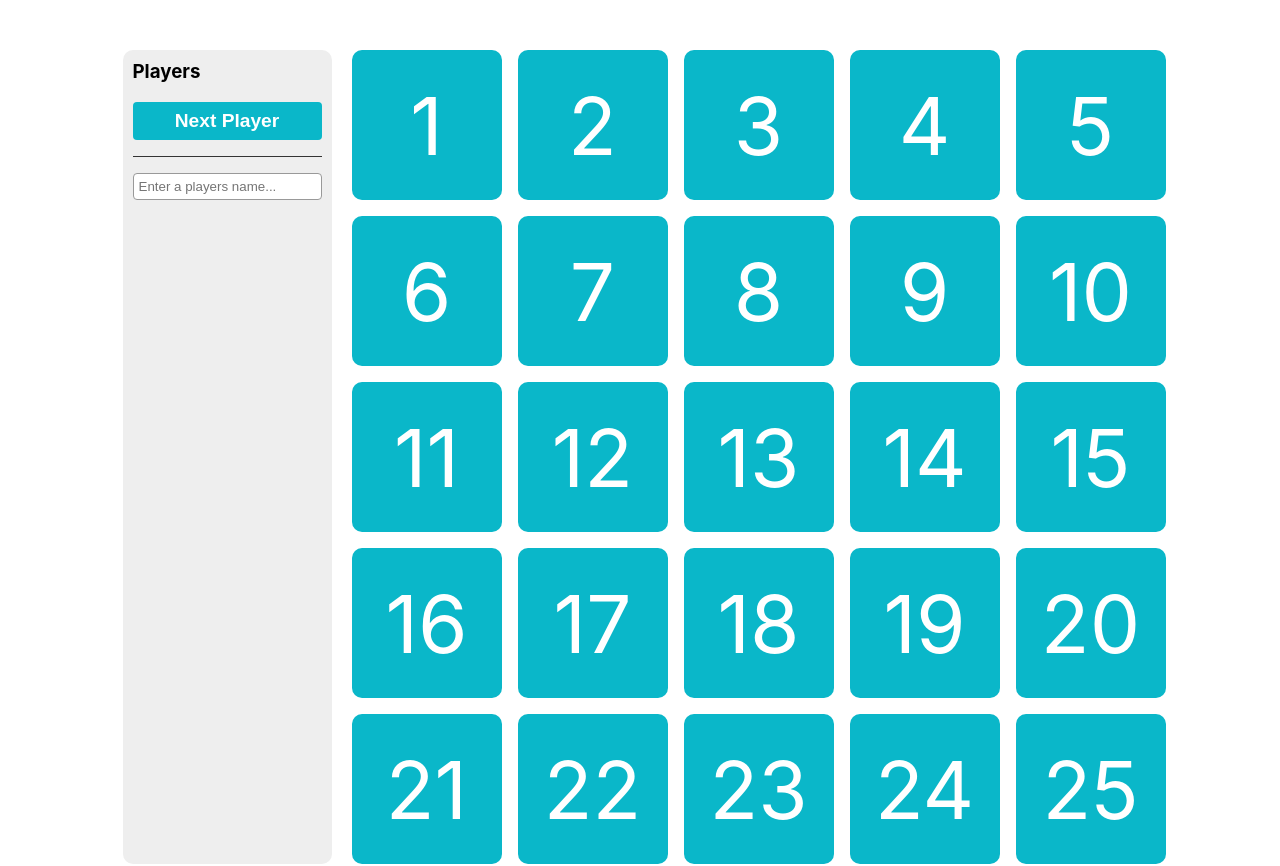
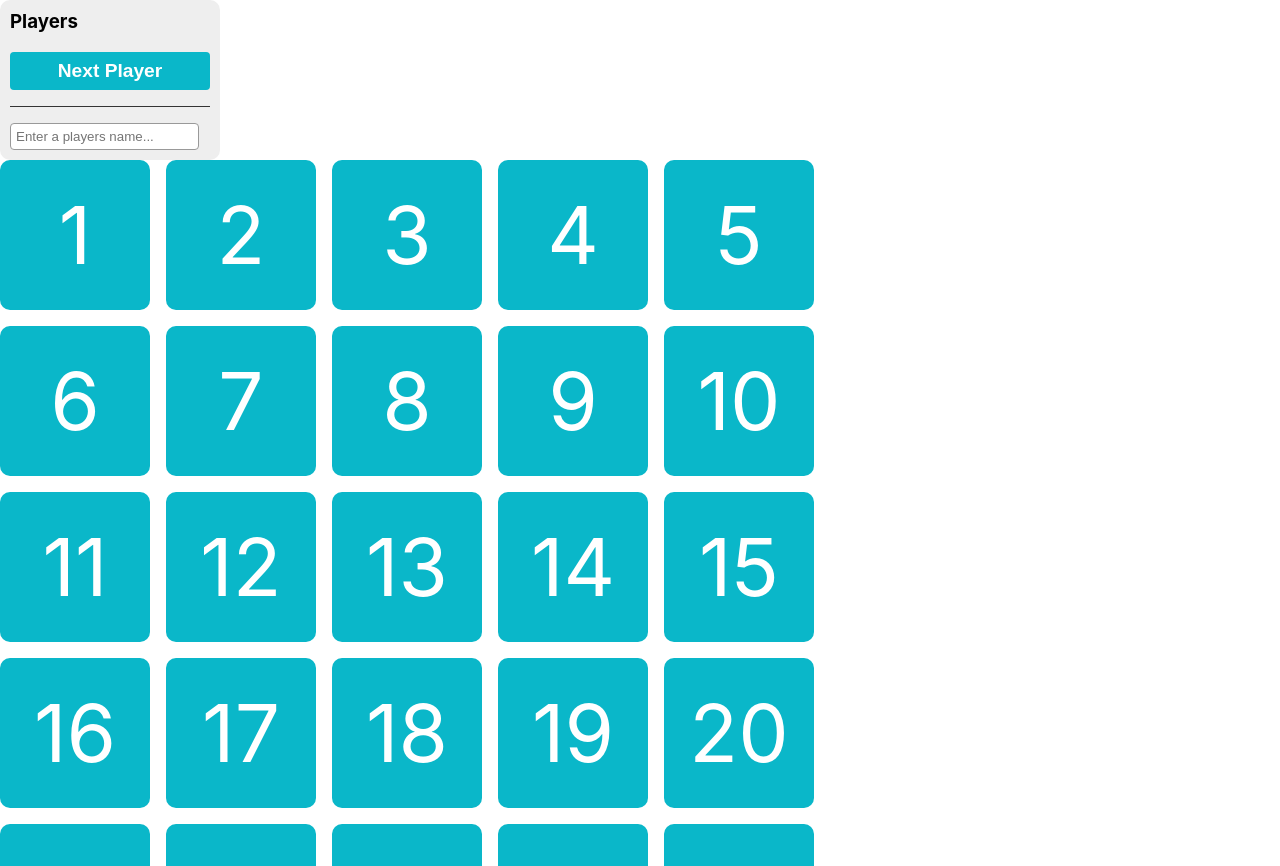
Before and after one commit to killsunday/icebreaker-game, a React (Create React App) app: page / in a window 1280 px wide. Shown: the top 866 px of the page. Built offline with nearby package versions, Linux system fonts and the light colour scheme.

Commit message:
clean up

```diff
--- a/src/App.js
+++ b/src/App.js
@@ -54,7 +54,7 @@ function App() {
 
   return (
     <div className="App">
-        <div class="container">
+        <div Name="container">
 
           <Players
             players={players}
```
